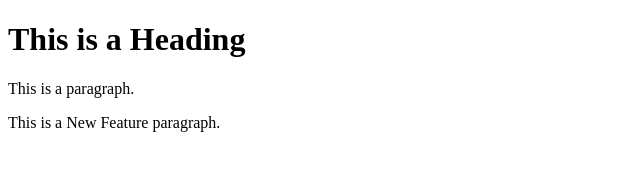
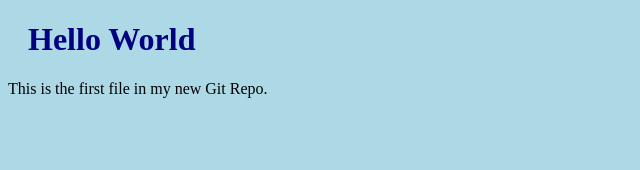
Before and after one commit to bearkant/CettingStarted, a plain HTML site: page index.html in a window 1280 px wide. Shown: the whole page, without its empty margins (0-640 px from the left). Drawn offline with Linux system fonts and the light colour scheme.

Commit message:
First release of Hello World

```diff
--- /dev/null
+++ b/bluestyle.css
@@ -0,0 +1,8 @@
+body {
+    background-color: lightblue;
+    }
+
+    h1 {
+    color: navy;
+    margin-left: 20px;
+    }
--- a/index.html
+++ b/index.html
@@ -1,13 +1,14 @@
 <!DOCTYPE html>
 <html>
 <head>
-<title>Page Title</title>
+<title>Hello World</title>
+<link rel="stylesheet" href="bluestyle.css">
 </head>
 <body>
 
-<h1>This is a Heading</h1>
-<p>This is a paragraph.</p>
-<p>This is a New Feature paragraph.</p>
+<h1>Hello World</h1>
+<p>This is the first file in my new Git Repo.</p>
+
 
 </body>
 </html>
```
Also changed, not shown: 1 other file.
